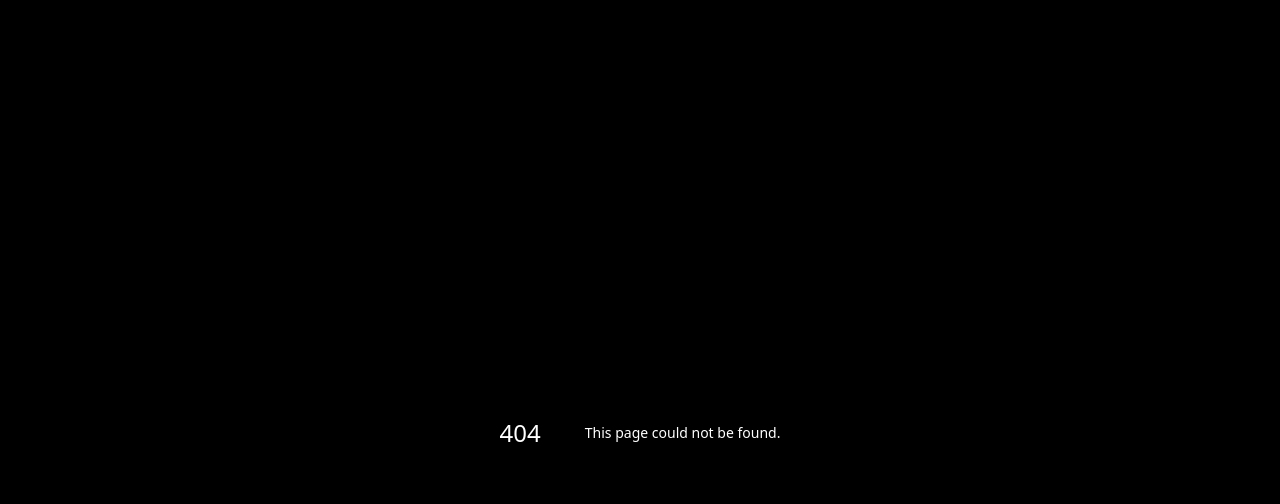
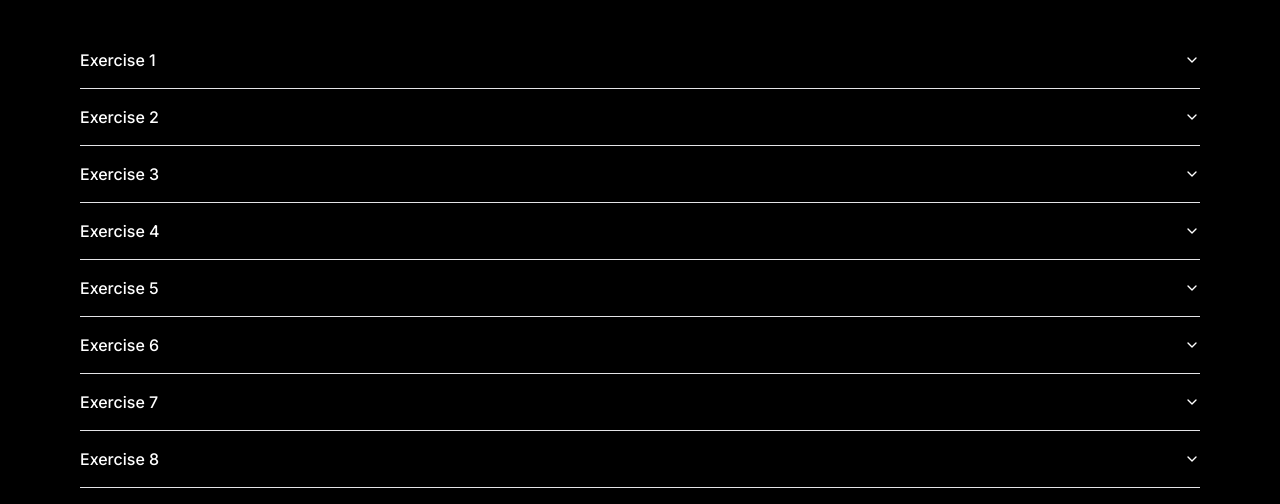
Before and after one commit to realswikarrr/my_gym, a Next.js app: page /legone in a window 1280 px wide. Before the commit this address had no page. Shown: the top 504 px of the page. Built offline with nearby package versions, Linux system fonts and the light colour scheme.

Commit message:
feat: added exercises

```diff
--- a/package.json
+++ b/package.json
@@ -9,6 +9,7 @@
     "lint": "next lint"
   },
   "dependencies": {
+    "@radix-ui/react-accordion": "^1.1.2",
     "class-variance-authority": "^0.7.0",
     "clsx": "^2.1.0",
     "lucide-react": "^0.312.0",
--- a/src/app/globals.css
+++ b/src/app/globals.css
@@ -74,3 +74,7 @@
     @apply bg-background text-foreground;
   }
 }
+
+* {
+  box-sizing: border-box;
+}
--- /dev/null
+++ b/src/app/legone/page.tsx
@@ -0,0 +1,9 @@
+import ExerciseList from "@/components/ExerciseList";
+
+export default function LegOne() {
+  return (
+    <>
+      <ExerciseList />
+    </>
+  );
+}
--- /dev/null
+++ b/src/components/ExerciseList.tsx
@@ -0,0 +1,36 @@
+import {
+  Accordion,
+  AccordionContent,
+  AccordionItem,
+  AccordionTrigger,
+} from "@/components/ui/accordion";
+
+const exerciseList = [
+  "SQUAT: 3 SETS * 4 REPS [80% 1RM]",
+  "ROMANIAN DEADLIFT: 3 SETS * 10 REPS",
+  "SINGLE LEG PRESS: 3 SETS * 15 REPS",
+  "ECCENTRIC-ACCENTUATED LEG EXTENSION: 3 SETS * 10-12 REPS",
+  "SEATED LEG CURL: 3 SETS * 10-12 REPS",
+  "STANDING CALF RAISE: 3 SETS * 10-12 REPS",
+  "DECLINE CRUNCHES: 2 SETS * 10-12 - SUPER",
+  "LONG-LEVER PLANKS: 2 SETS * 30 SECS - SUPER",
+];
+
+export default function ExerciseList() {
+  return (
+    <section>
+      <div>
+        {exerciseList.map((exercise, index) => (
+          <>
+            <Accordion key={index} type="single" collapsible>
+              <AccordionItem value="item-1">
+                <AccordionTrigger>Exercise {index + 1}</AccordionTrigger>
+                <AccordionContent>{exercise}</AccordionContent>
+              </AccordionItem>
+            </Accordion>
+          </>
+        ))}
+      </div>
+    </section>
+  );
+}
--- /dev/null
+++ b/src/components/ui/accordion.tsx
@@ -0,0 +1,58 @@
+"use client"
+
+import * as React from "react"
+import * as AccordionPrimitive from "@radix-ui/react-accordion"
+import { ChevronDown } from "lucide-react"
+
+import { cn } from "@/lib/utils"
+
+const Accordion = AccordionPrimitive.Root
+
+const AccordionItem = React.forwardRef<
+  React.ElementRef<typeof AccordionPrimitive.Item>,
+  React.ComponentPropsWithoutRef<typeof AccordionPrimitive.Item>
+>(({ className, ...props }, ref) => (
+  <AccordionPrimitive.Item
+    ref={ref}
+    className={cn("border-b", className)}
+    {...props}
+  />
+))
+AccordionItem.displayName = "AccordionItem"
+
+const AccordionTrigger = React.forwardRef<
+  React.ElementRef<typeof AccordionPrimitive.Trigger>,
+  React.ComponentPropsWithoutRef<typeof AccordionPrimitive.Trigger>
+>(({ className, children, ...props }, ref) => (
+  <AccordionPrimitive.Header className="flex">
+    <AccordionPrimitive.Trigger
+      ref={ref}
+      className={cn(
+        "flex flex-1 items-center justify-between py-4 font-medium transition-all hover:underline [&[data-state=open]>svg]:rotate-180",
+        className
+      )}
+      {...props}
+    >
+      {children}
+      <ChevronDown className="h-4 w-4 shrink-0 transition-transform duration-200" />
+    </AccordionPrimitive.Trigger>
+  </AccordionPrimitive.Header>
+))
+AccordionTrigger.displayName = AccordionPrimitive.Trigger.displayName
+
+const AccordionContent = React.forwardRef<
+  React.ElementRef<typeof AccordionPrimitive.Content>,
+  React.ComponentPropsWithoutRef<typeof AccordionPrimitive.Content>
+>(({ className, children, ...props }, ref) => (
+  <AccordionPrimitive.Content
+    ref={ref}
+    className="overflow-hidden text-sm transition-all data-[state=closed]:animate-accordion-up data-[state=open]:animate-accordion-down"
+    {...props}
+  >
+    <div className={cn("pb-4 pt-0", className)}>{children}</div>
+  </AccordionPrimitive.Content>
+))
+
+AccordionContent.displayName = AccordionPrimitive.Content.displayName
+
+export { Accordion, AccordionItem, AccordionTrigger, AccordionContent }
```
Also changed, not shown: 1 other file (tests, documents, lock files or other folders).
